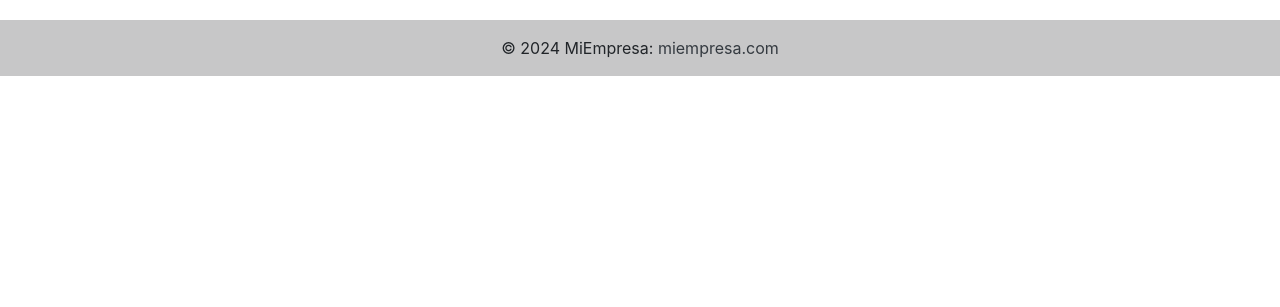
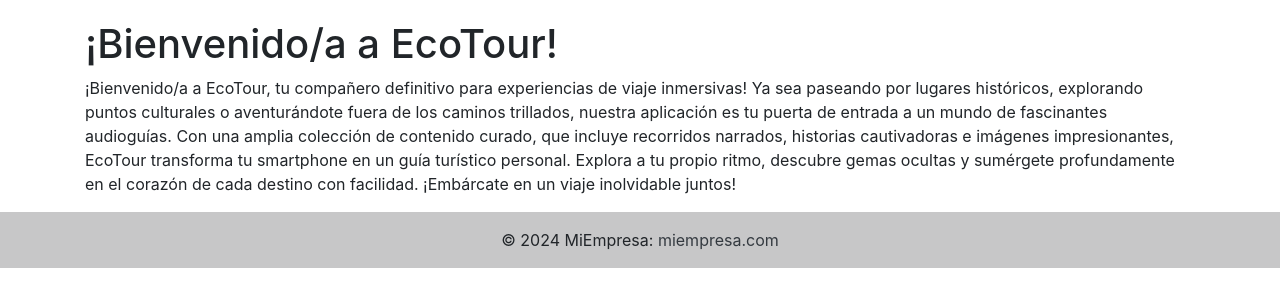
Before and after one commit to caindra/audioguiaapp, a Symfony app: template templates/main/index.html.twig in a window 1280 px wide. Shown: the part 60-367 px from the top of the page. Run offline with Twig, Linux system fonts and the light colour scheme; the template is opened without the code that fills it, so the values that code supplies are empty; some libraries are stand-ins or nearby versions.

Commit message:
included content on index

```diff
--- a/templates/main/index.html.twig
+++ b/templates/main/index.html.twig
@@ -1 +1,11 @@
 {% extends 'layout.html.twig' %}
+
+{% block content %}
+    <h1>¡Bienvenido/a a EcoTour!</h1>
+    <p>¡Bienvenido/a a EcoTour, tu compañero definitivo para experiencias de viaje inmersivas! Ya sea paseando por lugares históricos, explorando puntos culturales o aventurándote fuera de los caminos trillados, nuestra aplicación es tu puerta de entrada a un mundo de fascinantes audioguías. Con una amplia colección de contenido curado, que incluye recorridos narrados, historias cautivadoras e imágenes impresionantes, EcoTour transforma tu smartphone en un guía turístico personal. Explora a tu propio ritmo, descubre gemas ocultas y sumérgete profundamente en el corazón de cada destino con facilidad. ¡Embárcate en un viaje inolvidable juntos!</p>
+
+{% endblock %}
+
+{% block title %}
+    EcoTour - Inicio
+{% endblock %}
```
